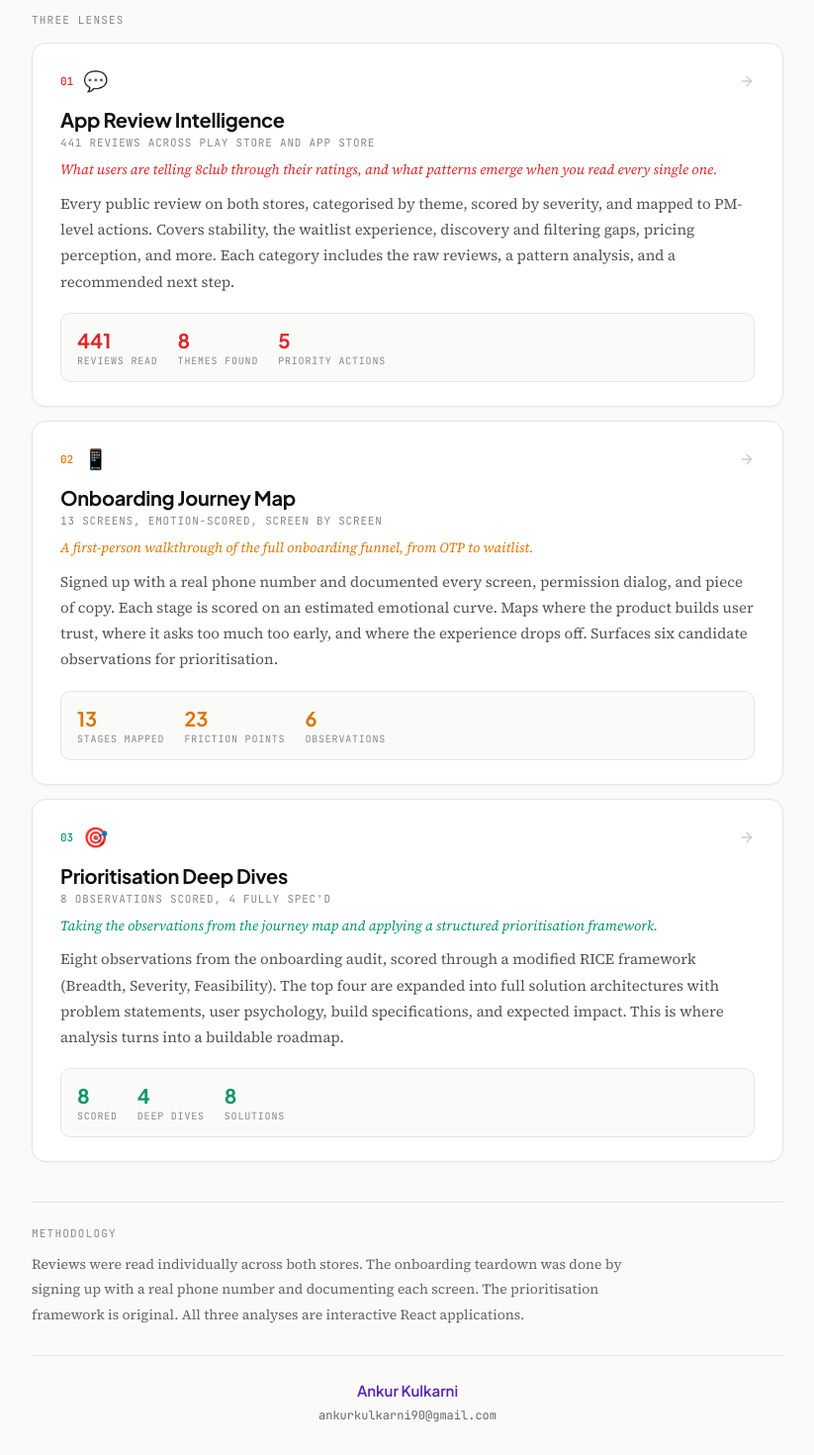
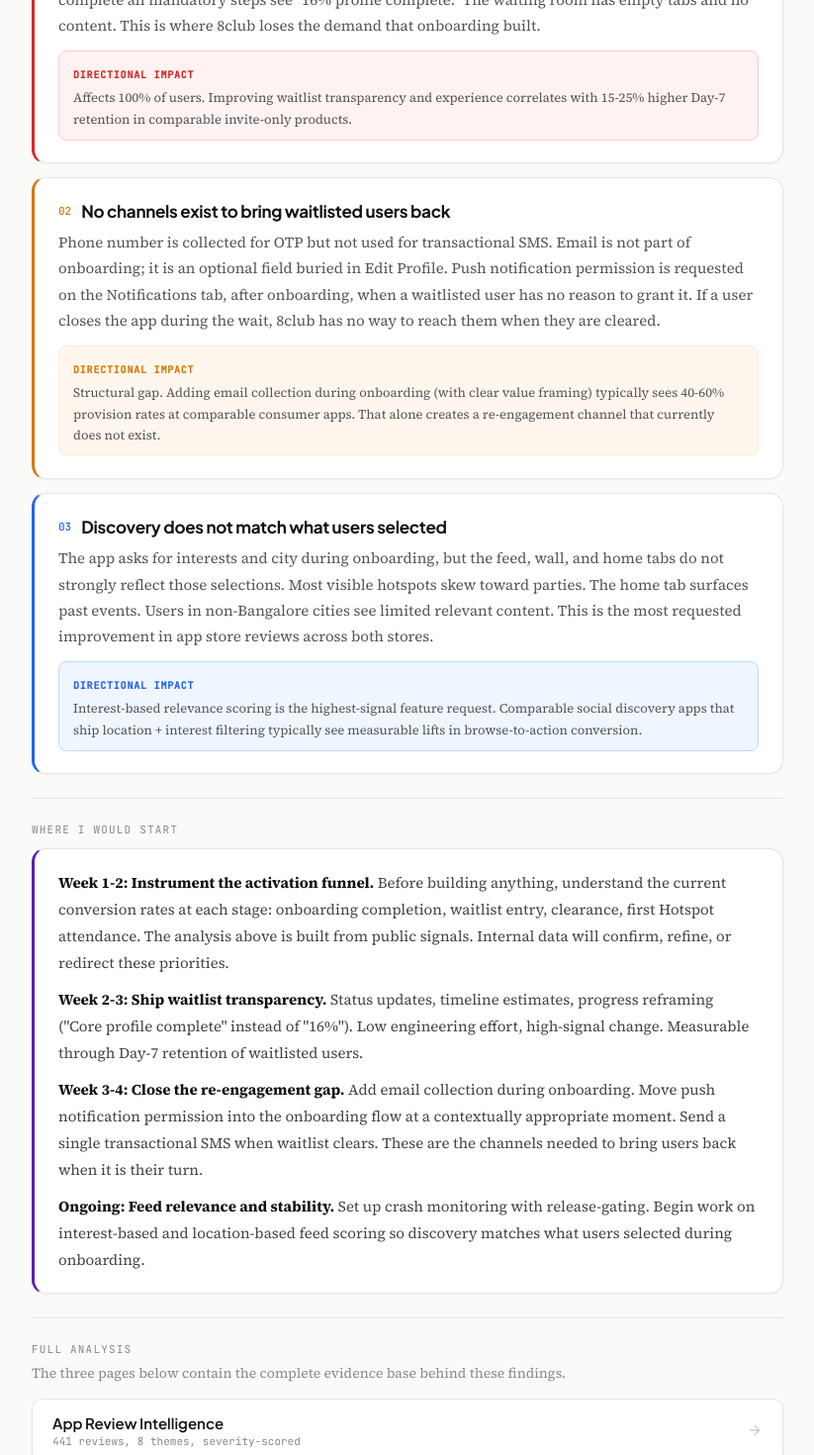
Before and after one commit to ankurkulkarni90/8club-case-study, a React (Vite) app: page / in a window 1280 px wide. Shown: the part 540-2010 px from the top of the page at 99% size, without its empty margins (228-1051 px from the left). Built offline with nearby package versions, Linux system fonts and the light colour scheme.

Commit message:
update: changes to 2 pages from Claude

```diff
--- a/package.json
+++ b/package.json
@@ -8,7 +8,7 @@
     "dev": "vite",
     "build": "vite build",
     "preview": "vite preview",
-    "deploy": "gh-pages -d dist"
+    "deploy": "vite build && gh-pages -d dist"
   },
   "dependencies": {
     "react": "^18.3.1",
--- a/src/pages/Landing.jsx
+++ b/src/pages/Landing.jsx
@@ -1,64 +1,58 @@
 import { useState, useEffect } from "react";
 
-const caseStudies = [
+const fontLink =
+  "https://fonts.googleapis.com/css2?family=Source+Serif+4:ital,wght@0,400;0,600;0,700;1,400&family=Plus+Jakarta+Sans:wght@500;600;700;800&family=JetBrains+Mono:wght@400;500&display=swap";
+
+const findings = [
   {
-    id: "review-analysis",
     number: "01",
-    title: "App Review Intelligence",
-    subtitle: "441 reviews across Play Store and App Store",
-    hook: "What users are telling 8club through their ratings, and what patterns emerge when you read every single one.",
-    description:
-      "Every public review on both stores, categorised by theme, scored by severity, and mapped to PM-level actions. Covers stability, the waitlist experience, discovery and filtering gaps, pricing perception, and more. Each category includes the raw reviews, a pattern analysis, and a recommended next step.",
-    stats: [
-      { label: "Reviews Read", value: "441" },
-      { label: "Themes Found", value: "8" },
-      { label: "Priority Actions", value: "5" },
-    ],
+    title: "The waitlist is the activation bottleneck",
+    body: "Four of six onboarding observations cluster at the same point: the waitlist-to-activation transition. The estimated emotional arc drops from ~9/10 (Hotspot selection) to ~2/10 (waitlist screen) in a single step. No timeline, no status updates, no explanation of clearance criteria. Users who complete all mandatory steps see \"16% profile complete.\" The waiting room has empty tabs and no content. This is where 8club loses the demand that onboarding built.",
+    impact: "Affects 100% of users. Improving waitlist transparency and experience correlates with 15-25% higher Day-7 retention in comparable invite-only products.",
     accent: "#DC2626",
     accentBg: "#FEF2F2",
     accentBorder: "#FECACA",
-    icon: "💬",
+  },
+  {
+    number: "02",
+    title: "No channels exist to bring waitlisted users back",
+    body: "Phone number is collected for OTP but not used for transactional SMS. Email is not part of onboarding; it is an optional field buried in Edit Profile. Push notification permission is requested on the Notifications tab, after onboarding, when a waitlisted user has no reason to grant it. If a user closes the app during the wait, 8club has no way to reach them when they are cleared.",
+    impact: "Structural gap. Adding email collection during onboarding (with clear value framing) typically sees 40-60% provision rates at comparable consumer apps. That alone creates a re-engagement channel that currently does not exist.",
+    accent: "#D97706",
+    accentBg: "#FFF7ED",
+    accentBorder: "#FFEDD5",
+  },
+  {
+    number: "03",
+    title: "Discovery does not match what users selected",
+    body: "The app asks for interests and city during onboarding, but the feed, wall, and home tabs do not strongly reflect those selections. Most visible hotspots skew toward parties. The home tab surfaces past events. Users in non-Bangalore cities see limited relevant content. This is the most requested improvement in app store reviews across both stores.",
+    impact: "Interest-based relevance scoring is the highest-signal feature request. Comparable social discovery apps that ship location + interest filtering typically see measurable lifts in browse-to-action conversion.",
+    accent: "#2563EB",
+    accentBg: "#EFF6FF",
+    accentBorder: "#BFDBFE",
+  },
+];
+
+const goDeeper = [
+  {
+    id: "review-analysis",
+    title: "App Review Intelligence",
+    meta: "441 reviews, 8 themes, severity-scored",
+    accent: "#DC2626",
   },
   {
     id: "onboarding-journey",
     title: "Onboarding Journey Map",
-    number: "02",
-    subtitle: "13 screens, emotion-scored, screen by screen",
-    hook: "A first-person walkthrough of the full onboarding funnel, from OTP to waitlist.",
-    description:
-      "Signed up with a real phone number and documented every screen, permission dialog, and piece of copy. Each stage is scored on an estimated emotional curve. Maps where the product builds user trust, where it asks too much too early, and where the experience drops off. Surfaces six candidate observations for prioritisation.",
-    stats: [
-      { label: "Stages Mapped", value: "13" },
-      { label: "Friction Points", value: "23" },
-      { label: "Observations", value: "6" },
-    ],
+    meta: "13 screens, emotion-scored, friction-mapped",
     accent: "#D97706",
-    accentBg: "#FFF7ED",
-    accentBorder: "#FFEDD5",
-    icon: "📱",
   },
   {
     id: "prioritisation",
-    number: "03",
     title: "Prioritisation Deep Dives",
-    subtitle: "8 observations scored, 4 fully spec'd",
-    hook: "Taking the observations from the journey map and applying a structured prioritisation framework.",
-    description:
-      "Eight observations from the onboarding audit, scored through a modified RICE framework (Breadth, Severity, Feasibility). The top four are expanded into full solution architectures with problem statements, user psychology, build specifications, and expected impact. This is where analysis turns into a buildable roadmap.",
-    stats: [
-      { label: "Scored", value: "8" },
-      { label: "Deep Dives", value: "4" },
-      { label: "Solutions", value: "8" },
-    ],
+    meta: "6 observations scored, 2 fully spec'd",
     accent: "#059669",
-    accentBg: "#ECFDF5",
-    accentBorder: "#A7F3D0",
-    icon: "🎯",
   },
 ];
-
-const fontLink =
-  "https://fonts.googleapis.com/css2?family=Source+Serif+4:ital,wght@0,400;0,600;0,700;1,400&family=Plus+Jakarta+Sans:wght@500;600;700;800&family=JetBrains+Mono:wght@400;500&display=swap";
 
 export default function Landing({ onNavigate }) {
   const [hoveredCard, setHoveredCard] = useState(null);
@@ -80,6 +74,12 @@ export default function Landing({ onNavigate }) {
     else window.location.hash = id;
   };
 
+  const fadeIn = (delay) => ({
+    opacity: loaded ? 1 : 0,
+    transform: loaded ? "translateY(0)" : "translateY(12px)",
+    transition: `all 0.6s cubic-bezier(0.16, 1, 0.3, 1) ${delay}s`,
+  });
+
   return (
     <div
       style={{
@@ -92,14 +92,7 @@ export default function Landing({ onNavigate }) {
     >
       <div style={{ maxWidth: 760, margin: "0 auto" }}>
         {/* Header */}
-        <header
-          style={{
-            paddingTop: 16,
-            opacity: loaded ? 1 : 0,
-            transform: loaded ? "translateY(0)" : "translateY(12px)",
-            transition: "all 0.6s cubic-bezier(0.16, 1, 0.3, 1)",
-          }}
-        >
+        <header style={fadeIn(0)}>
           <div
             style={{
               display: "inline-flex",
@@ -151,9 +144,10 @@ export default function Landing({ onNavigate }) {
               margin: "0 0 24px 0",
             }}
           >
-            Three analyses exploring 8club's product through different angles:
-            user reviews, onboarding experience, and a prioritised improvement
-            roadmap. Built to show how I think about consumer products.
+            441 app store reviews read individually. 13 onboarding screens
+            documented with a real phone number. Six observations scored through
+            a prioritisation framework and two expanded into full solution
+            architectures. Here is what surfaced.
           </p>
 
           <div
@@ -203,13 +197,120 @@ export default function Landing({ onNavigate }) {
           </div>
         </header>
 
-        {/* Context */}
+        {/* Key Findings */}
+        <section style={{ padding: "28px 0 24px", ...fadeIn(0.1) }}>
+          <div
+            style={{
+              fontFamily: "'JetBrains Mono', monospace",
+              fontSize: 11,
+              letterSpacing: "1.2px",
+              textTransform: "uppercase",
+              color: "#888",
+              marginBottom: 16,
+            }}
+          >
+            Key Findings
+          </div>
+
+          <div style={{ display: "flex", flexDirection: "column", gap: 14 }}>
+            {findings.map((f, i) => (
+              <div
+                key={f.number}
+                style={{
+                  background: "#fff",
+                  borderRadius: 14,
+                  padding: "22px 24px",
+                  border: `1px solid #E5E5E3`,
+                  borderLeft: `3px solid ${f.accent}`,
+                  boxShadow: "0 1px 3px rgba(0,0,0,0.04)",
+                  ...fadeIn(0.15 + i * 0.07),
+                }}
+              >
+                <div
+                  style={{
+                    display: "flex",
+                    alignItems: "center",
+                    gap: 10,
+                    marginBottom: 8,
+                  }}
+                >
+                  <span
+                    style={{
+                      fontFamily: "'JetBrains Mono', monospace",
+                      fontSize: 11,
+                      color: f.accent,
+                      fontWeight: 500,
+                    }}
+                  >
+                    {f.number}
+                  </span>
+                  <h3
+                    style={{
+                      fontFamily: "'Plus Jakarta Sans', sans-serif",
+                      fontSize: 17,
+                      fontWeight: 700,
+                      color: "#111",
+                      margin: 0,
+                      letterSpacing: "-0.3px",
+                    }}
+                  >
+                    {f.title}
+                  </h3>
+                </div>
+
+                <p
+                  style={{
+                    fontSize: 15,
+                    lineHeight: 1.75,
+                    color: "#555",
+                    margin: "0 0 12px 0",
+                  }}
+                >
+                  {f.body}
+                </p>
+
+                <div
+                  style={{
+                    background: f.accentBg,
+                    border: `1px solid ${f.accentBorder}`,
+                    borderRadius: 8,
+                    padding: "10px 14px",
+                  }}
+                >
+                  <span
+                    style={{
+                      fontFamily: "'JetBrains Mono', monospace",
+                      fontSize: 10,
+                      fontWeight: 600,
+                      color: f.accent,
+                      textTransform: "uppercase",
+                      letterSpacing: "0.8px",
+                    }}
+                  >
+                    Directional Impact
+                  </span>
+                  <p
+                    style={{
+                      fontSize: 13,
+                      lineHeight: 1.65,
+                      color: "#555",
+                      margin: "4px 0 0 0",
+                    }}
+                  >
+                    {f.impact}
+                  </p>
+                </div>
+              </div>
+            ))}
+          </div>
+        </section>
+
+        {/* First 30 Days */}
         <section
           style={{
-            padding: "28px 0 24px",
-            opacity: loaded ? 1 : 0,
-            transform: loaded ? "translateY(0)" : "translateY(12px)",
-            transition: "all 0.6s cubic-bezier(0.16, 1, 0.3, 1) 0.1s",
+            padding: "24px 0",
+            borderTop: "1px solid #E5E5E3",
+            ...fadeIn(0.4),
           }}
         >
           <div
@@ -222,23 +323,93 @@ export default function Landing({ onNavigate }) {
               marginBottom: 12,
             }}
           >
-            Context
+            Where I Would Start
           </div>
-          <p style={{ fontSize: 16, lineHeight: 1.8, color: "#444", maxWidth: 660 }}>
-            8club has clear product-market fit signals:{" "}
+          <div
+            style={{
+              background: "#fff",
+              borderRadius: 14,
+              padding: "20px 24px",
+              border: "1px solid #E5E5E3",
+              borderLeft: "3px solid #5B21B6",
+              boxShadow: "0 1px 3px rgba(0,0,0,0.04)",
+            }}
+          >
+            <p
+              style={{
+                fontSize: 15,
+                lineHeight: 1.8,
+                color: "#444",
+                margin: "0 0 10px 0",
+              }}
+            >
               <strong style={{ color: "#111" }}>
-              200K+ members, 10K+ hosts, 55% Hotspot fill rate
-            </strong>
-            . The concept resonates, even critics in the app store acknowledge
-            that. These analyses look at where the current experience sits,
-            what patterns show up across hundreds of user reviews, and where
-            the highest-leverage improvements are for a founding PM thinking
-            about the first 30 days.
+                Week 1-2: Instrument the activation funnel.
+              </strong>{" "}
+              Before building anything, understand the current conversion rates
+              at each stage: onboarding completion, waitlist entry, clearance,
+              first Hotspot attendance. The analysis above is built from
+              public signals. Internal data will confirm, refine, or redirect
+              these priorities.
             </p>
+            <p
+              style={{
+                fontSize: 15,
+                lineHeight: 1.8,
+                color: "#444",
+                margin: "0 0 10px 0",
+              }}
+            >
+              <strong style={{ color: "#111" }}>
+                Week 2-3: Ship waitlist transparency.
+              </strong>{" "}
+              Status updates, timeline estimates, progress reframing ("Core
+              profile complete" instead of "16%"). Low engineering effort,
+              high-signal change. Measurable through Day-7 retention of
+              waitlisted users.
+            </p>
+            <p
+              style={{
+                fontSize: 15,
+                lineHeight: 1.8,
+                color: "#444",
+                margin: "0 0 10px 0",
+              }}
+            >
+              <strong style={{ color: "#111" }}>
+                Week 3-4: Close the re-engagement gap.
+              </strong>{" "}
+              Add email collection during onboarding. Move push notification
+              permission into the onboarding flow at a contextually appropriate
+              moment. Send a single transactional SMS when waitlist clears. These
+              are the channels needed to bring users back when it is their turn.
+            </p>
+            <p
+              style={{
+                fontSize: 15,
+                lineHeight: 1.8,
+                color: "#444",
+                margin: 0,
+              }}
+            >
+              <strong style={{ color: "#111" }}>
+                Ongoing: Feed relevance and stability.
+              </strong>{" "}
+              Set up crash monitoring with release-gating. Begin work on
+              interest-based and location-based feed scoring so discovery matches
+              what users selected during onboarding.
+            </p>
+          </div>
         </section>
 
-        {/* Case Study Cards */}
-        <section style={{ padding: "8px 0 40px" }}>
+        {/* Go Deeper */}
+        <section
+          style={{
+            padding: "24px 0",
+            borderTop: "1px solid #E5E5E3",
+            ...fadeIn(0.5),
+          }}
+        >
           <div
             style={{
               fontFamily: "'JetBrains Mono', monospace",
@@ -246,165 +417,89 @@ export default function Landing({ onNavigate }) {
               letterSpacing: "1.2px",
               textTransform: "uppercase",
               color: "#888",
-              marginBottom: 16,
+              marginBottom: 6,
             }}
           >
-            Three Lenses
+            Full Analysis
           </div>
+          <p
+            style={{
+              fontSize: 14,
+              color: "#888",
+              margin: "0 0 14px 0",
+              lineHeight: 1.6,
+            }}
+          >
+            The three pages below contain the complete evidence base behind
+            these findings.
+          </p>
 
-          <div style={{ display: "flex", flexDirection: "column", gap: 14 }}>
-            {caseStudies.map((study, i) => {
-              const isHovered = hoveredCard === study.id;
+          <div style={{ display: "flex", flexDirection: "column", gap: 8 }}>
+            {goDeeper.map((item) => {
+              const isHovered = hoveredCard === item.id;
               return (
                 <div
-                  key={study.id}
-                  onMouseEnter={() => setHoveredCard(study.id)}
+                  key={item.id}
+                  onMouseEnter={() => setHoveredCard(item.id)}
                   onMouseLeave={() => setHoveredCard(null)}
-                  onClick={() => navigate(study.id)}
-                  style={{
-                    position: "relative",
-                    padding: "24px 28px",
-                    borderRadius: 14,
-                    border: `1px solid ${isHovered ? study.accentBorder : "#E5E5E3"}`,
-                    background: isHovered ? study.accentBg : "#fff",
-                    cursor: "pointer",
-                    transition: "all 0.25s ease",
-                    boxShadow: isHovered
-                      ? "0 4px 12px rgba(0,0,0,0.06)"
-                      : "0 1px 3px rgba(0,0,0,0.04)",
-                    opacity: loaded ? 1 : 0,
-                    transform: loaded ? "translateY(0)" : "translateY(12px)",
-                    transitionDelay: `${0.18 + i * 0.08}s`,
-                  }}
-                >
-                  <div
+                  onClick={() => navigate(item.id)}
                   style={{
                     display: "flex",
                     alignItems: "center",
                     justifyContent: "space-between",
-                      marginBottom: 12,
+                    padding: "14px 20px",
+                    borderRadius: 10,
+                    border: `1px solid ${isHovered ? item.accent + "44" : "#E5E5E3"}`,
+                    background: isHovered ? "#fff" : "#fff",
+                    cursor: "pointer",
+                    transition: "all 0.2s ease",
+                    boxShadow: isHovered
+                      ? "0 2px 8px rgba(0,0,0,0.06)"
+                      : "0 1px 3px rgba(0,0,0,0.04)",
                   }}
                 >
-                    <div style={{ display: "flex", alignItems: "center", gap: 10 }}>
-                      <span
+                  <div>
+                    <div
+                      style={{
+                        fontFamily: "'Plus Jakarta Sans', sans-serif",
+                        fontSize: 15,
+                        fontWeight: 600,
+                        color: "#111",
+                      }}
+                    >
+                      {item.title}
+                    </div>
+                    <div
                       style={{
                         fontFamily: "'JetBrains Mono', monospace",
                         fontSize: 11,
-                          color: study.accent,
-                          fontWeight: 500,
+                        color: "#888",
+                        marginTop: 2,
                       }}
                     >
-                        {study.number}
-                      </span>
-                      <span style={{ fontSize: 20 }}>{study.icon}</span>
+                      {item.meta}
+                    </div>
                   </div>
                   <svg
                     width="16"
                     height="16"
                     viewBox="0 0 24 24"
                     fill="none"
-                      stroke={isHovered ? study.accent : "#ccc"}
+                    stroke={isHovered ? item.accent : "#ccc"}
                     strokeWidth="2"
                     strokeLinecap="round"
                     strokeLinejoin="round"
                     style={{
-                        transition: "all 0.25s ease",
-                        transform: isHovered ? "translateX(3px)" : "translateX(0)",
+                      transition: "all 0.2s ease",
+                      transform: isHovered
+                        ? "translateX(3px)"
+                        : "translateX(0)",
+                      flexShrink: 0,
                     }}
                   >
                     <line x1="5" y1="12" x2="19" y2="12" />
                     <polyline points="12 5 19 12 12 19" />
                   </svg>
-                  </div>
-
-                  <h3
-                    style={{
-                      fontFamily: "'Plus Jakarta Sans', sans-serif",
-                      fontSize: 20,
-                      fontWeight: 700,
-                      color: "#111",
-                      margin: "0 0 4px 0",
-                      letterSpacing: "-0.3px",
-                    }}
-                  >
-                    {study.title}
-                  </h3>
-
-                  <div
-                    style={{
-                      fontFamily: "'JetBrains Mono', monospace",
-                      fontSize: 11,
-                      color: "#888",
-                      textTransform: "uppercase",
-                      letterSpacing: "0.8px",
-                      marginBottom: 10,
-                    }}
-                  >
-                    {study.subtitle}
-                  </div>
-
-                  <p
-                    style={{
-                      fontSize: 14,
-                      fontStyle: "italic",
-                      color: study.accent,
-                      margin: "0 0 10px 0",
-                      lineHeight: 1.55,
-                      fontWeight: 500,
-                    }}
-                  >
-                    {study.hook}
-                  </p>
-
-                  <p
-                    style={{
-                      fontSize: 15,
-                      lineHeight: 1.75,
-                      color: "#555",
-                      margin: "0 0 18px 0",
-                    }}
-                  >
-                    {study.description}
-                  </p>
-
-                  <div
-                    style={{
-                      display: "flex",
-                      gap: 20,
-                      flexWrap: "wrap",
-                      padding: "14px 16px",
-                      background: "#FAFAF8",
-                      borderRadius: 10,
-                      border: "1px solid #E5E5E3",
-                    }}
-                  >
-                    {study.stats.map((s) => (
-                      <div key={s.label}>
-                        <div
-                          style={{
-                            fontFamily: "'Plus Jakarta Sans', sans-serif",
-                            fontSize: 20,
-                            fontWeight: 700,
-                            color: study.accent,
-                          }}
-                        >
-                          {s.value}
-                        </div>
-                        <div
-                          style={{
-                            fontFamily: "'JetBrains Mono', monospace",
-                            fontSize: 10,
-                            color: "#888",
-                            textTransform: "uppercase",
-                            letterSpacing: "0.8px",
-                            marginTop: 2,
-                          }}
-                        >
-                          {s.label}
-                        </div>
-                      </div>
-                    ))}
-                  </div>
                 </div>
               );
             })}
@@ -416,8 +511,7 @@ export default function Landing({ onNavigate }) {
           style={{
             padding: "24px 0 20px",
             borderTop: "1px solid #E5E5E3",
-            opacity: loaded ? 1 : 0,
-            transition: "all 0.6s cubic-bezier(0.16, 1, 0.3, 1) 0.5s",
+            ...fadeIn(0.55),
           }}
         >
           <div
@@ -432,11 +526,19 @@ export default function Landing({ onNavigate }) {
           >
             Methodology
           </div>
-          <p style={{ fontSize: 14, lineHeight: 1.8, color: "#666", maxWidth: 620 }}>
+          <p
+            style={{
+              fontSize: 14,
+              lineHeight: 1.8,
+              color: "#666",
+              maxWidth: 620,
+            }}
+          >
             Reviews were read individually across both stores. The onboarding
             teardown was done by signing up with a real phone number and
             documenting each screen. The prioritisation framework is original.
-            All three analyses are interactive React applications.
+            All conclusions are based on public data and one user's experience.
+            Internal metrics would refine or redirect these priorities.
           </p>
         </section>
 
```
Also changed, not shown: src/pages/PrioritisationDeepDives.jsx (+8 -2 lines). Lines whose indentation alone changed are shown as unchanged.
